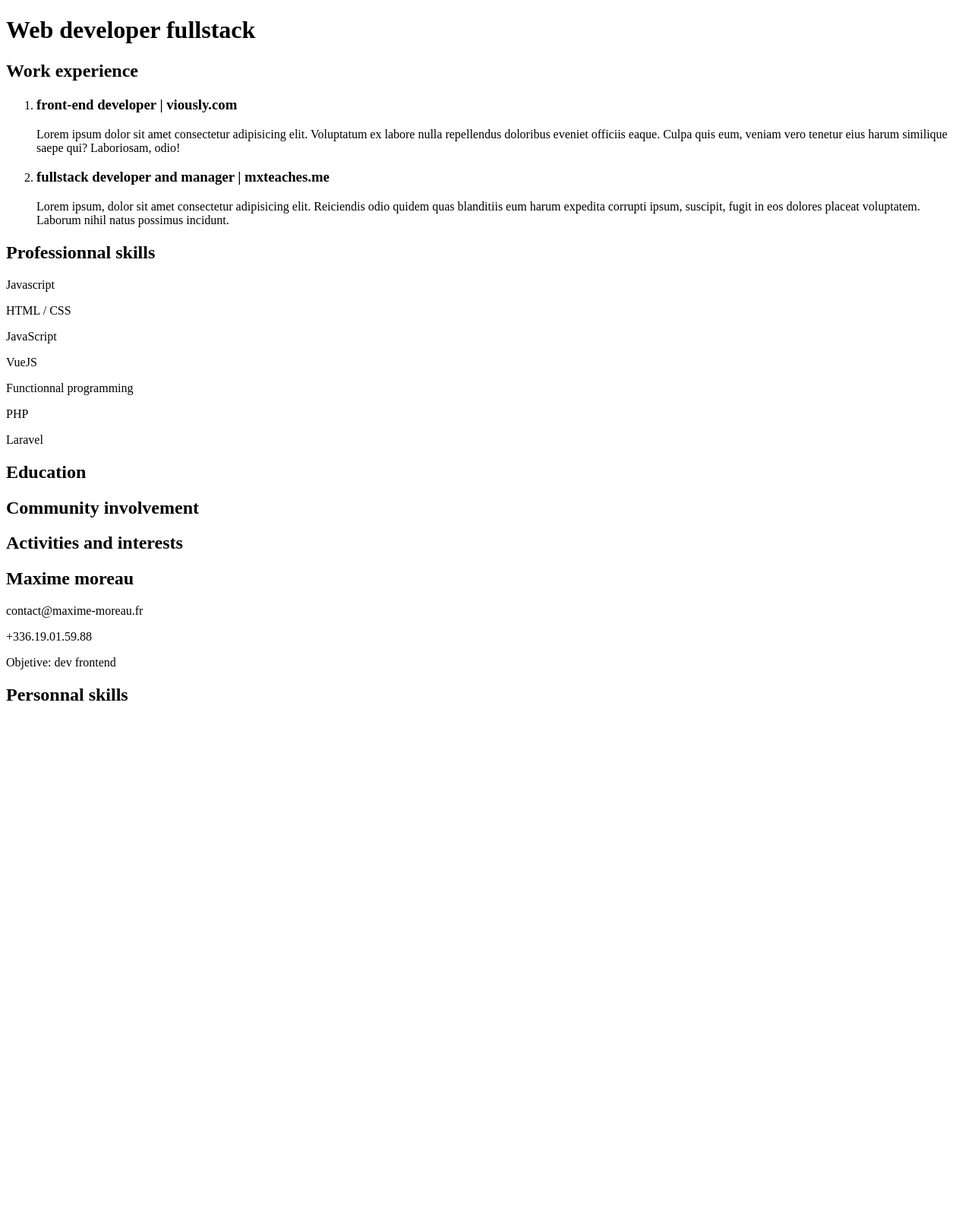
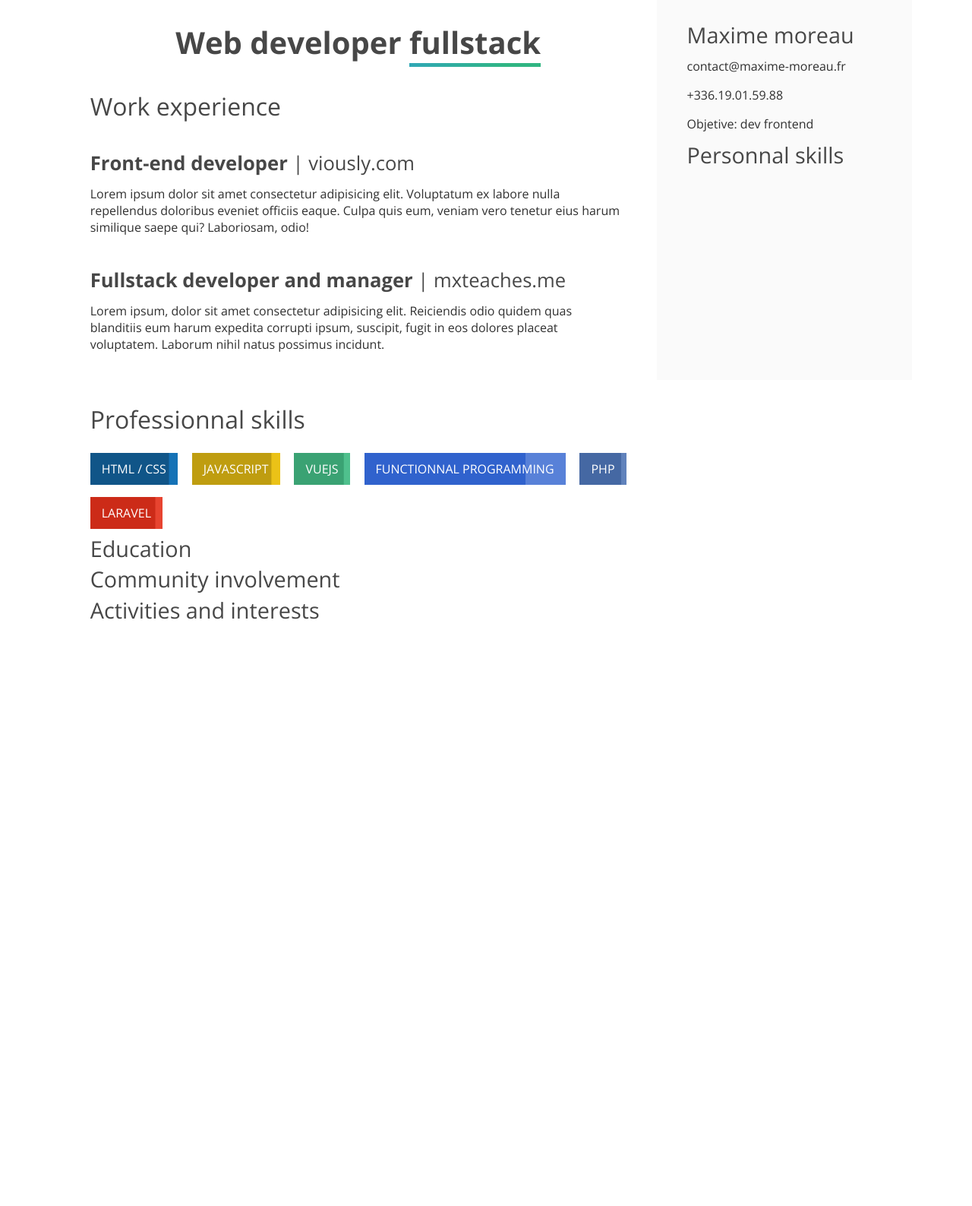
Before and after one commit to EmixMaxime/maxime-moreau.fr, a PHP site: the page made by resources/views/cv/cv.twig in a window 1280 px wide. Shown: the whole page at 76% size. Before the commit the page ends 922 px from the top, so only its background shows below. Run offline with PHP 8.4, Linux system fonts and the light colour scheme; the template is opened without the code that fills it, so the values that code supplies are empty; style sheets or scripts are compiled from the project's sources; some libraries are stand-ins or nearby versions.

Commit message:
(update) structure

```diff
--- /dev/null
+++ b/resources/assets/main/_headings.scss
@@ -0,0 +1,63 @@
+@import "../sass/helpers/_breakpoints.scss";
+
+h1, h2, h3, h4, h5 {
+  margin: .4em 0;
+  font-weight: 400;
+  line-height: 1;
+  color: #384455;
+  // color: #323D62;
+}
+
+h1 {
+  font-size: 1.8rem;
+}
+
+h2 {
+  font-size: 1.6rem;
+}
+
+h3 {
+  font-size: 1.4rem;
+}
+
+h4 {
+  font-size: 1.2rem;
+}
+
+h5 {
+  font-size: 1rem;
+}
+
+h6 {
+  font-size: 1rem;
+}
+
+@include emix-breakpoint ($small) {
+  h1 {
+    font-size: 2rem;
+  }
+
+  h2 {
+    font-size: 1.8rem;
+  }
+
+  h3 {
+    font-size: 1.6rem;
+  }
+
+  h4 {
+    font-size: 1.4rem;
+  }
+
+  h5 {
+    font-size: 1.2rem;
+  }
+
+  h6 {
+    font-size: 1rem;
+  }
+}
+
+a {
+  color: inherit;
+}
--- /dev/null
+++ b/resources/assets/main/cv/cv-main.js
@@ -0,0 +1,3 @@
+import './cv-main.scss'
+
+console.log('cv-main.js')
--- /dev/null
+++ b/resources/assets/main/cv/cv-main.scss
@@ -0,0 +1,112 @@
+@import '../../sass/_settings.scss';
+// @import '../../sass/skills/_skills.scss';
+
+$backgroundColor: #fff;
+
+ol {
+  list-style: none;
+  padding: 0;
+}
+
+.l-spaces-tb {
+  padding: 20px 0;
+}
+
+.l-spaces {
+  padding: 20px 40px;
+}
+
+.title {
+  text-align: center;
+  padding-bottom: 0.8em;
+  font-weight: 700;
+  font-size: 2.5rem!important;
+}
+
+.underlined {
+  position: relative;
+  &::after {
+    content: '';
+    position: absolute;
+    left: 0;
+    bottom: -5px;
+    height: 5px;
+    width: 100%;
+    background-color: #30a7b7;
+    background-image: linear-gradient(147deg, #30a7b7 0%, hsl(157, 58%, 45%) 74%);
+
+  }
+}
+
+.l-main {
+  display: flex;
+  align-items: center;
+  flex-direction: column;
+  overflow: hidden;
+}
+
+.l-container {
+  max-width: 75rem;
+  width: 100%;
+  padding-left: 8px;
+  padding-right: 8px;
+}
+
+.l-wrapper {
+  display: flex;
+  flex-wrap: wrap;
+}
+
+.l-content {
+  // prend la place restante
+  flex-basis: 0;
+  flex-grow: 1;
+}
+
+.l-sidebar {
+  flex-basis: 30%;
+  height: 500px;
+  background-color: darken($backgroundColor, 2%);
+}
+
+.l-main {
+  height: 420mm; width: 297mm;
+  margin: 0 auto;
+  background: $backgroundColor;
+}
+
+// A4 sizes https://stackoverflow.com/questions/3341485/how-to-make-a-html-page-in-a4-paper-size-pages
+body {
+  height: 420mm; width: 297mm;
+  margin: 0 auto !important;
+}
+
+h1,h2,h3,h4,h5,h6 {
+  color: #474747;
+}
+
+/**
+ * PRO SKILLS
+ */
+
+.pro-skills-wrapper {
+  justify-content: space-between;
+  flex-wrap: wrap;
+}
+
+.skills-box {
+  position: relative;
+  text-align: center;
+  color: #fff;
+  z-index: 1;
+  text-transform: uppercase;
+  overflow: hidden;
+}
+
+.skills-box-title {
+  overflow: hidden;
+  padding: 10px 15px;
+  margin: 0;
+  margin-top: 16px;
+  // border-radius: 25px;
+}
--- a/resources/assets/main/main.js
+++ b/resources/assets/main/main.js
@@ -1,40 +1,3 @@
-import './main.scss';
+import './main.scss'
 
-import '../js/advantages';
-import '../js/creations';
-import '../js/timeline';
-import '../js/topbar';
-
-// Petit polyfill
-if (NodeList.prototype.forEach === undefined) {
-  NodeList.prototype.forEach = Array.prototype.forEach;
-}
-
-const chart = document.querySelector('#chart');
-const batons = chart.querySelectorAll('[data-percentage]');
-
-batons.forEach(elm => {
-  const h = (elm.dataset.percentage / 100) * chart.clientHeight;
-  elm.style.height = `${h}px`;
-});
-
-// Observable
-
-const opts = {
-  threshold: [0.5],
-};
-
-const observer = new IntersectionObserver(entries => {
-  entries.forEach(entry => {
-
-    if (entry.intersectionRatio > 0.5) {
-      entry.target.classList.add('observable--visible');
-      observer.unobserve(entry.target);
-      console.log('section visible');
-    }
-
-  });
-}, opts);
-
-const observables = document.querySelectorAll('.observe');
-observables.forEach(observable => observer.observe(observable));
+console.log('main.js')
--- a/resources/assets/main/main.scss
+++ b/resources/assets/main/main.scss
@@ -1,91 +1,17 @@
 @import url('https://fonts.googleapis.com/css?family=Open+Sans:400,700');
-
-@import "../sass/_settings.scss";
-
-@import "../sass/helpers/_breakpoints.scss";
-@import "../sass/tooltip/_tooltip.scss";
-
-@import "../sass/_app.scss";
-@import "../sass/topbar/topbar.scss";
-@import "../sass/presentation/presentation.scss";
-@import "../sass/layout/_layout.scss";
-@import "../sass/about/_about.scss";
-@import "../sass/advantages/_advantages.scss";
-@import "../sass/skills/_skills.scss";
-@import "../sass/creations/_creations.scss";
-@import "../sass/timeline/_timeline.scss";
+@import './_headings.scss';
+@import './skills/_skills.scss';
 
 *, *::after, *::before {
   box-sizing: border-box;
 }
 
 body {
+  margin: 0;
   font-family: 'Open Sans', sans-serif;
-  // background-color: #F9F9FC;
-  background-color: #f1f4f5;
-  margin: 0;
-  padding: 0;
   color: darken(#444, 8%);
 }
 
-h1, h2, h3, h4, h5 {
-  margin: .4em 0;
-  font-weight: 400;
-  line-height: 1;
-  color: #384455;
-  // color: #323D62;
+.strong {
+  font-weight: 700;
 }
-
-h1 {
-  font-size: 1.8rem;
-}
-
-h2 {
-  font-size: 1.6rem;
-}
-
-h3 {
-  font-size: 1.4rem;
-}
-
-h4 {
-  font-size: 1.2rem;
-}
-
-h5 {
-  font-size: 1rem;
-}
-
-h6 {
-  font-size: 1rem;
-}
-
-@include emix-breakpoint ($small) {
-  h1 {
-    font-size: 2rem;
-  }
-
-  h2 {
-    font-size: 1.8rem;
-  }
-
-  h3 {
-    font-size: 1.6rem;
-  }
-
-  h4 {
-    font-size: 1.4rem;
-  }
-
-  h5 {
-    font-size: 1.2rem;
-  }
-
-  h6 {
-    font-size: 1rem;
-  }
-}
-
-a {
-  color: inherit;
-}
--- a/resources/assets/sass/skills/_skills-variables.scss
+++ b/resources/assets/main/skills/_skills-variables.scss
@@ -23,5 +23,6 @@
   linux: (background-color: #F5C021, border-color: #F5C021),
   redis: (background-color: #D82C20, border-color: #D82C20),
   ngnix: (background-color: #009900, border-color: #009900),
-  outils: (background-color: $footer_backgroundColor, border-color: $footer_backgroundColor)
+  vuejs: (background-color: #4fc08d),
+  fp: (background-color: #5881d8)
 );
--- /dev/null
+++ b/resources/assets/main/skills/_skills.scss
@@ -0,0 +1,58 @@
+/**
+ * General skill things.
+ */
+
+@import './_skills-variables.scss';
+
+@each $skill, $property in $skills {
+  .#{$skill} {
+    @each $p, $value in $property {
+      @if($p == background-color) {
+        #{$p} : #{$value};
+      }
+      @if($p == border-color) {
+        #{$p} : #{$value};
+      }
+    }
+  }
+  .#{$skill}::after {
+    @each $p, $value in $property {
+      @if($p == background-color) {
+        #{$p} : darken($value, 10%);
+      }
+    }
+  }
+}
+
+@each $percent, $value in $percents {
+  @include emix-breakpoint(M) {
+    .hidden .#{$percent}::after {
+      transform: scaleX(0);
+    }
+  }
+  .#{$percent}::after {
+    transform: scaleX($value);
+  }
+}
+
+.skills-box-title {
+  position: relative;
+  z-index: 1;
+  text-transform: uppercase;
+  text-align: center;
+  color: #fff;
+  width: 100%;
+}
+
+.skills-box-title::after {
+  width: 100%;
+  position: absolute;
+  top: 0;
+  bottom: 0;
+  left: 0;
+  z-index: -1;
+  content: '';
+  transition: transform 0.3s;
+  transition-timing-function: cubic-bezier(0.0, 0.0, 0.2, 1);
+  transform-origin: 0;
+}
--- a/resources/assets/pages/cv/cv.js
+++ /dev/null
@@ -1 +0,0 @@
-import './cv.scss'
--- a/resources/assets/sass/presentation/_presentation-responsive.scss
+++ b/resources/assets/sass/presentation/_presentation-responsive.scss
@@ -22,7 +22,7 @@
 
 @include emix-breakpoint (600px) {
   .presentation-wrapper {
-    background-image: url('../img/bg.jpg');
+    // background-image: url('../img/bg.jpg');
     background-size: cover;
     height: 100vh;
     min-height: 640px;
--- a/resources/assets/sass/topbar/topbar.scss
+++ b/resources/assets/sass/topbar/topbar.scss
@@ -8,7 +8,7 @@
 }
 
 .topbar-background {
-  background-image: url('../img/bg.jpg');
+  // background-image: url('../img/bg.jpg');
   background-size: cover;
   height: 100vh;
   width: 100%;
--- a/resources/views/cv/cv-layout.twig
+++ b/resources/views/cv/cv-layout.twig
@@ -1,7 +1,6 @@
 {% extends 'layout.twig' %}
 
-{% block head %}
-{% endblock head %}
+{% set assets = ['cv-main'] %}
 
 {% block body %}
 
--- a/resources/views/cv/cv.twig
+++ b/resources/views/cv/cv.twig
@@ -3,7 +3,7 @@
 {# include cv.css in header and cv.js at the end of the body#}
 {% set assets = ['cv'] %}
 
-{% macro skillBox(title, name, percertage) %}
+{% macro skillBox(title, name, percentage) %}
   <div class="skills-box">
     <p class="skills-box-title {{ name }} {{ percentage }}">{{ title }}</p>
   </div>
@@ -17,37 +17,40 @@
 #}
 {% block content %}
   <div class="l-main">
-    <div class="l-container">
+    <div class="">
 
       <div class="l-wrapper">
-        <div class="l-content">
-          <h1>Web developer fullstack</h1>
+        <div class="l-content l-spaces">
 
-          <section>
-            <h2>Work experience</h2>
+          <h1 class="title">Web developer <span class="underlined">fullstack</span></h1>
 
-            <ol>
+          <section class="work-xp">
+            <h1>Work experience</h1>
+
+            <ol class="l-spaces-tb">
               <li>
-                <h3>front-end developer | viously.com </h3>
+                <h3><span class="strong">Front-end developer</span> | viously.com </h3>
                 <p>Lorem ipsum dolor sit amet consectetur adipisicing elit. Voluptatum ex labore nulla repellendus doloribus eveniet officiis eaque. Culpa quis eum, veniam vero tenetur eius harum similique saepe qui? Laboriosam, odio!</p>
               </li>
-              <li>
-                <h3>fullstack developer and manager | mxteaches.me </h3>
+              <li class="l-spaces-tb">
+                <h3><span class="strong">Fullstack developer and manager</span> | mxteaches.me </h3>
                 <p>Lorem ipsum, dolor sit amet consectetur adipisicing elit. Reiciendis odio quidem quas blanditiis eum harum expedita corrupti ipsum, suscipit, fugit in eos dolores placeat voluptatem. Laborum nihil natus possimus incidunt.</p>
               </li>
             </ol>
           </section>
           <p></p>
 
+          {% import _self as helpers %}
+
           <section>
-            <h2>Professionnal skills</h2>
-            <div class="l-wrapper">
-              {{ _self.skillBox('Javascript', 'js', 'ninety')}}
-              <p class="skills-box skills-box-htmlcss">HTML / CSS</p>
-              <p class="skills-box"> JavaScript </p> <p class="skills-box"> VueJS </p>
-              <p class="skills-box">Functionnal programming</p>
-              <p class="skills-box">PHP</p>
-              <p class="skills-box">Laravel</p>
+            <h1>Professionnal skills</h1>
+            <div class="l-wrapper pro-skills-wrapper">
+              {{ helpers.skillBox('HTML / CSS', 'css', 'ninety') }}
+              {{ helpers.skillBox('Javascript', 'js', 'ninety') }}
+              {{ helpers.skillBox('VueJS', 'vuejs', 'ninety') }}
+              {{ helpers.skillBox('Functionnal programming', 'fp', 'eighty') }}
+              {{ helpers.skillBox('PHP', 'php', 'ninety') }}
+              {{ helpers.skillBox('Laravel', 'laravel', 'ninety') }}
             </div>
           </section>
 
@@ -61,7 +64,7 @@
           <h2>Activities and interests</h2>
         </div>
 
-        <div class="l-sidebar">
+        <div class="l-sidebar l-spaces">
           <div class="l-box">
             <h2>Maxime moreau</h2>
             <p>contact@maxime-moreau.fr</p>
--- a/resources/views/layout.twig
+++ b/resources/views/layout.twig
@@ -6,6 +6,8 @@
     <meta http-equiv="X-UA-Compatible" content="ie=edge">
 
     {% block head %}
+
+      <link rel="stylesheet" href="{{ asset('main.css') }}">
 
       {% for assetname in assets %}
         <link rel="stylesheet" href="{{ asset(assetname ~ '.css') }}">
@@ -21,6 +23,7 @@
     {% endblock %}
 
     <script src="{{ asset('manifest.js') }}" charset="utf-8"></script>
+    <script src="{{ asset('main.js') }}" charset="utf-8"></script>
 
     {% for assetname in assets %}
       <script src="{{ asset(assetname ~ '.js') }}"></script>
--- a/resources/views/site/site-layout.twig
+++ b/resources/views/site/site-layout.twig
@@ -1,7 +1,7 @@
 {% extends 'layout.twig' %}
 
 {% block head %}
-  <link rel="stylesheet" href={{ asset('main.css') }}>
+  <link rel="stylesheet" href={{ asset('site-main.css') }}>
 {% endblock head %}
 
 {% block body %}
@@ -15,9 +15,8 @@
 
 
 {% block js %}
-  <script src="{{ asset('manifest.js') }}" charset="utf-8"></script>
   <script src="snapsvg.js" charset="utf-8"></script>
-  <script src="{{ asset('main.js') }}" charset="utf-8"></script>
+  <script src="{{ asset('site-main.js') }}" charset="utf-8"></script>
 
   {# <script>
     (function(i,s,o,g,r,a,m){i['GoogleAnalyticsObject']=r;i[r]=i[r]||function(){
```
Also changed, not shown: resources/assets/main/site/site-main.js (added, +42 -0 lines), resources/assets/main/site/site-main.scss (added, +19 -0 lines), resources/assets/sass/skills/_skills.scss (+3 -58 lines).
